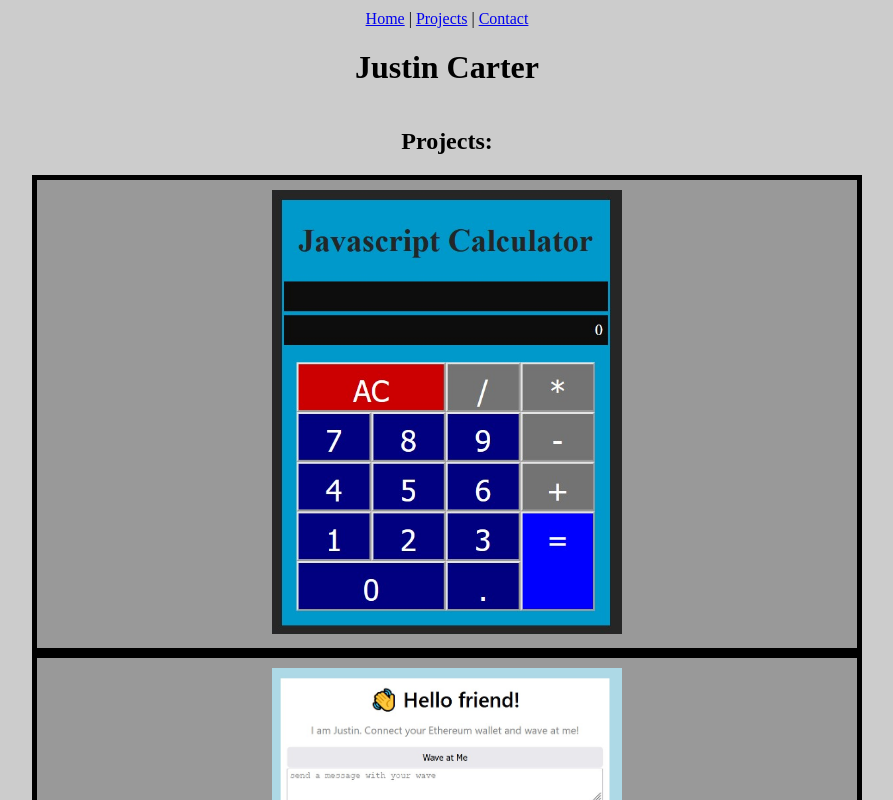
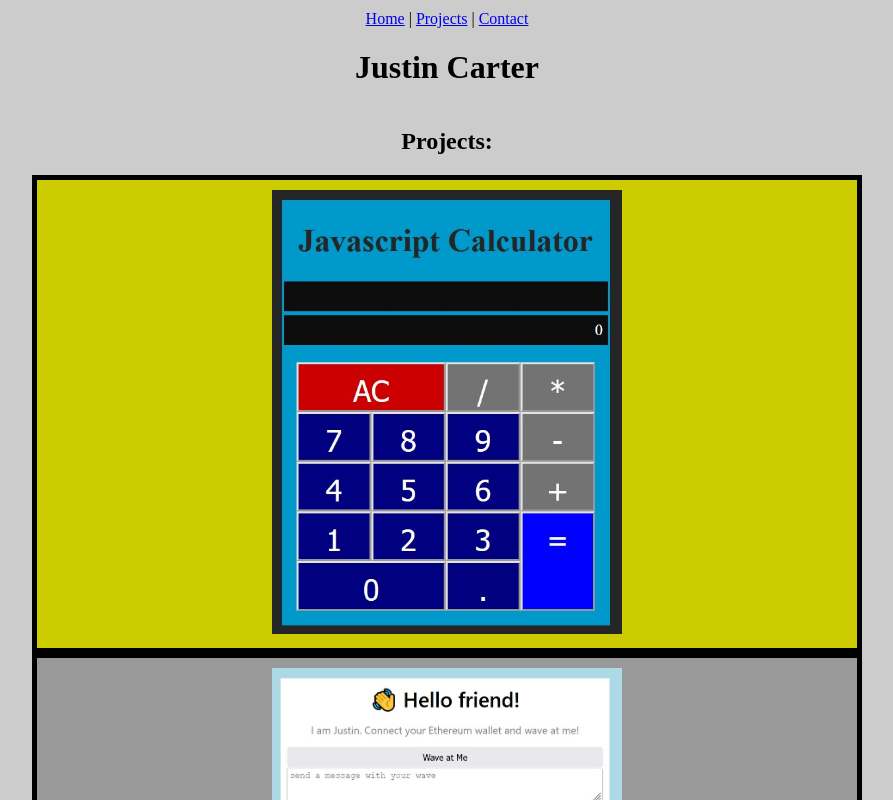
Before and after one commit to Justinmemphis/Justinmemphis.github.io, a plain HTML site: page index.html in a window 1280 px wide. In both pictures the pointer is over the element 640 px from the left and 413 px from the top of the page. Shown: the top 800 px of the page, without its empty margins (193-1086 px from the left). Drawn offline with Linux system fonts and the light colour scheme.

Commit message:
added color change to background on hover over tile

```diff
--- a/styles.css
+++ b/styles.css
@@ -51,9 +51,15 @@ img {
    width: 800px;
    margin: auto;
 }
+
+.project-tile:hover {
+  background-color: #cccc00;
+}
+
 #contact {
   text-align: center;
 }
+
 @media only screen and (max-width: 900px) {
   body {
     background-color: white;
```
